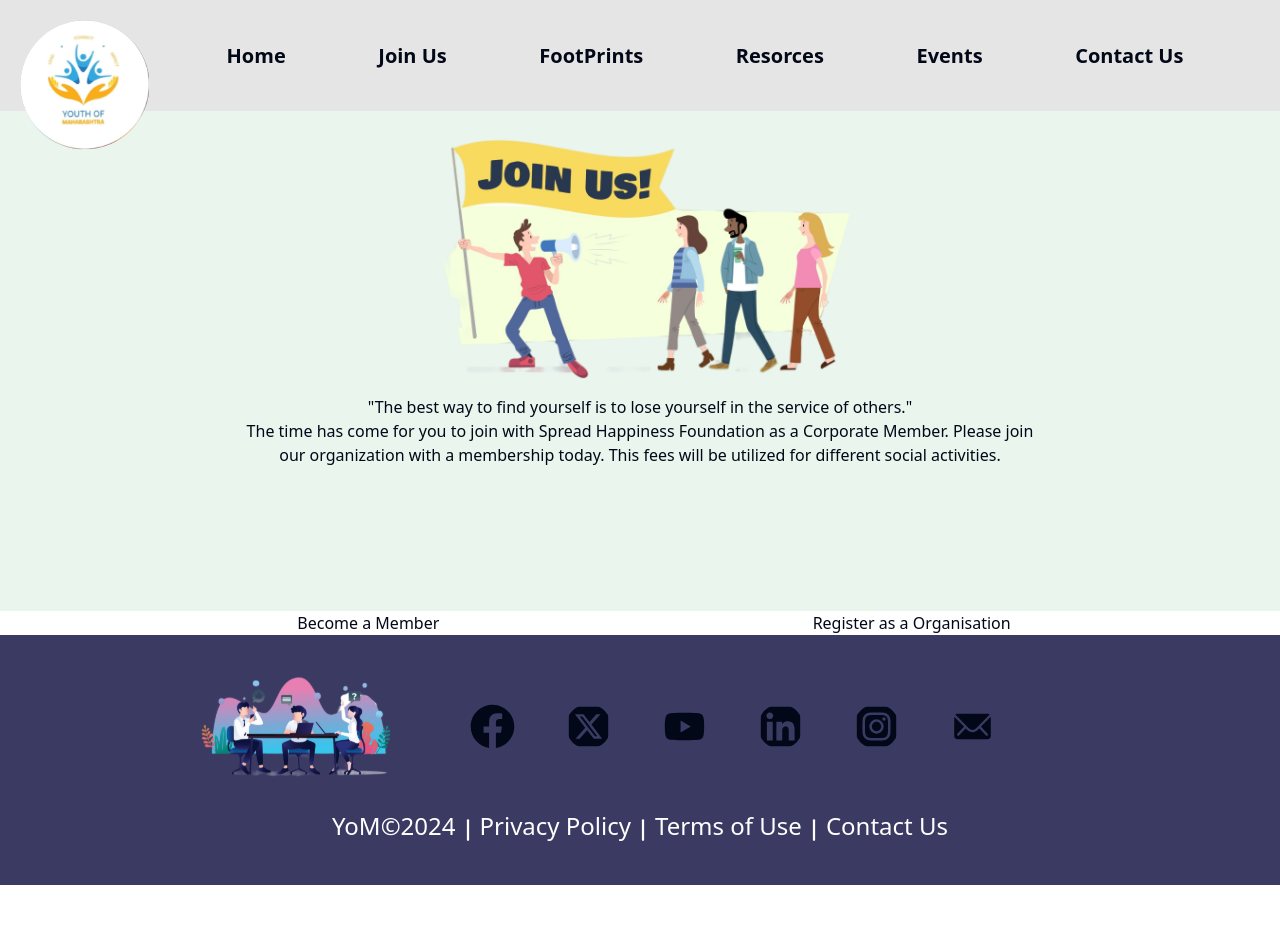
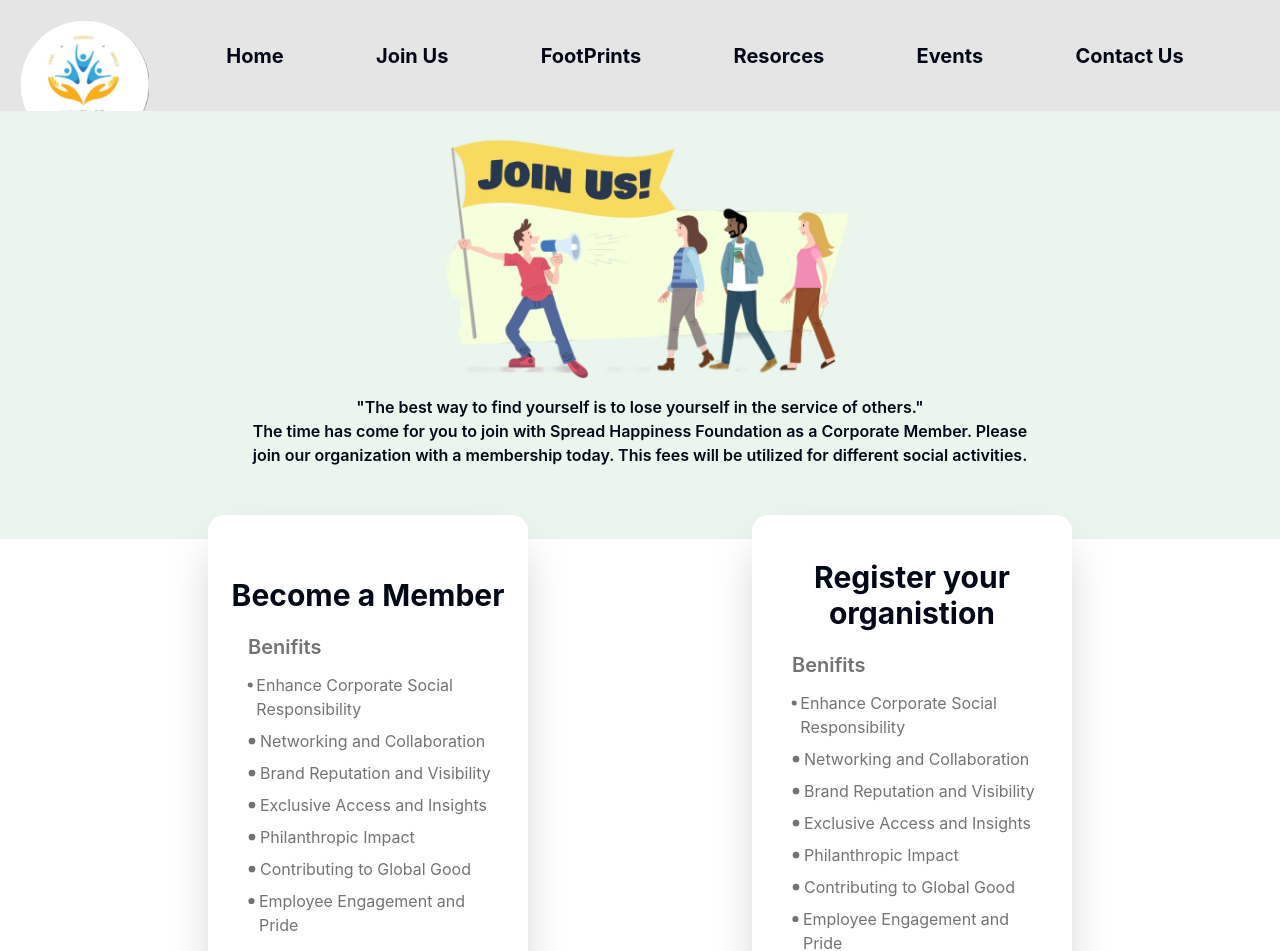
Before and after one commit to suyogangaj21/Youth-of-Maharashtra, a React (Vite) app in the folder frontend/: page /join-us in a window 1280 px wide. Shown: the top 951 px of the page. Before the commit the page ends 885 px from the top, so only its background shows below. Built offline with nearby package versions, Linux system fonts and the light colour scheme.

Commit message:
Update:Join Us page

```diff
--- /dev/null
+++ b/frontend/src/components/Joinin.tsx
@@ -0,0 +1,19 @@
+import { TbPointFilled } from "react-icons/tb";
+
+interface JoininProps{
+    sentence:string;
+}
+
+const Joinin:React.FC<JoininProps> = ({
+    sentence
+}) => {
+  return (
+    <div className="flex  items-start text-neutral-500 ">
+        <TbPointFilled className="mt-1" />
+        <p>{sentence}</p>
+
+    </div>
+  )
+}
+
+export default Joinin
--- a/frontend/src/components/Navbar.tsx
+++ b/frontend/src/components/Navbar.tsx
@@ -8,7 +8,7 @@ const Navbar = () => {
               <a href="/">Home</a>
             </li>
             <li>
-              <a href="/joinus">Join Us</a>
+              <a href="/join-us">Join Us</a>
             </li>
             <li>
               <a href="/FootPrints">FootPrints</a>
--- a/frontend/src/pages/joinus.tsx
+++ b/frontend/src/pages/joinus.tsx
@@ -1,28 +1,66 @@
+import Joinin from "@/components/Joinin";
+import { Button } from "@/components/ui/button";
+import { Navigate } from "react-router-dom";
+
 const JoinUs = () => {
+
+
   return (
-      <div className="flex flex-col ">
+    <div className="flex flex-col relative h-[1000px]">
       <div className="bg-[#E9F5ED] w-full h-[500px] flex justify-start p-3 flex-col items-center ">
         <img
           src="/images/JoinUs (1).png"
           alt="Join Us"
           className="min-w-[470px] w-1/4"
         />
-          <h4>
+        <h4 className="font-[600]">
           "The best way to find yourself is to lose yourself in the service of
           others."
         </h4>
-          <h4 className="lg:w-[800px] text-center">
+        <h4 className="lg:w-[800px] text-center font-[600]">
           The time has come for you to join with Spread Happiness Foundation as
           a Corporate Member. Please join our organization with a membership
           today. This fees will be utilized for different social activities.
         </h4>
       </div>
-        <div className=" flex justify-evenly  w-full ">
-          <div className=" w-[350px] flex justify-center items-center">
-            <div className=""> Become a Member</div>
+      <div className=" flex justify-evenly  w-full relative bottom-[40px]">
+        <div className=" w-[320px] flex justify-center items-center bg-white px-2 py-8 m-4 shadow-2xl rounded-2xl">
+          <div className="m-3 ">
+            <h2 className="text-3xl font-bold text-center ">Become a Member</h2>
+            <div className="m-1 p-3 space-y-2">
+              <h4 className="text-xl font-semibold text-neutral-500 p-1">Benifits</h4>
+              <Joinin sentence={"Enhance Corporate Social Responsibility"}/>
+              <Joinin sentence={"Networking and Collaboration"}/>
+              <Joinin sentence={"Brand Reputation and Visibility"}/>
+              <Joinin sentence={"Exclusive Access and Insights"}/>
+              <Joinin sentence={"Philanthropic Impact"}/>
+              <Joinin sentence={"Contributing to Global Good"}/>
+              <Joinin sentence={"Employee Engagement and Pride"}/>
               </div>
-          <div className=" w-[350px] flex justify-center items-center">
-            <div className="">Register as a Organisation</div>
+              <div className="flex justify-center items-center">
+              <Button className="text-center "><a href="MemberLogin">Join us</a></Button>
+              </div>
+          </div>
+
+        </div>
+        <div className=" w-[320px] flex justify-center items-center bg-white px-2 py-8 m-4 shadow-2xl rounded-2xl">
+          <div className="m-3 ">
+            <h2 className="text-3xl font-bold text-center ">Register your organistion</h2>
+            <div className="m-1 p-3 space-y-2">
+              <h4 className="text-xl font-semibold text-neutral-500 p-1">Benifits</h4>
+              <Joinin sentence={"Enhance Corporate Social Responsibility"}/>
+              <Joinin sentence={"Networking and Collaboration"}/>
+              <Joinin sentence={"Brand Reputation and Visibility"}/>
+              <Joinin sentence={"Exclusive Access and Insights"}/>
+              <Joinin sentence={"Philanthropic Impact"}/>
+              <Joinin sentence={"Contributing to Global Good"}/>
+              <Joinin sentence={"Employee Engagement and Pride"}/>
+              </div>
+              <div className="flex justify-center items-center">
+              <Button className="text-center "><a href="OrgLogin">Join us</a></Button>
+              </div>
+          </div>
+
         </div>
       </div>
     </div>
--- a/frontend/src/styles/globals.css
+++ b/frontend/src/styles/globals.css
@@ -67,3 +67,6 @@
       @apply bg-background text-foreground;
     }
   }
+  *{
+    font-family: "Inter";
+  }
```
Lines whose indentation alone changed are shown as unchanged.
